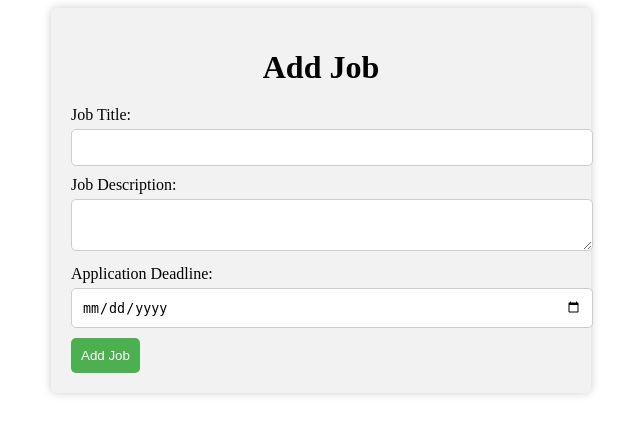
After one commit to vedant-beep/PHP-Project, a PHP site: page /dsdo.php in a window 1280 px wide. The commit adds this page. Shown: the top 435 px of the page, without its empty margins (319-959 px from the left). Run offline with PHP 8.4, Linux system fonts and the light colour scheme.

Commit message:
added dsdo

```diff
--- a/apply.php
+++ b/apply.php
@@ -4,7 +4,7 @@
 <head>
     <meta charset="utf-8">
     <meta name="viewport" content="width=device-width, initial-scale=1">
-    <title>CRUD-login</title>
+    <title>Job Apply</title>
     <link href="https://cdn.jsdelivr.net/npm/bootstrap@5.3.0-alpha1/dist/css/bootstrap.min.css" rel="stylesheet" integrity="sha384-GLhlTQ8iRABdZLl6O3oVMWSktQOp6b7In1Zl3/Jr59b6EGGoI1aFkw7cmDA6j6gD" crossorigin="anonymous">
     <link rel="stylesheet" href="./apply.css">
     <link rel="stylesheet" href="./style.css">
--- /dev/null
+++ b/dsdo.css
@@ -0,0 +1,42 @@
+.container {
+	max-width: 500px;
+	margin: 0 auto;
+	padding: 20px;
+	background-color: #f2f2f2;
+	border-radius: 5px;
+	box-shadow: 0 0 10px rgba(0, 0, 0, 0.2);
+}
+
+h1 {
+	text-align: center;
+	margin-bottom: 20px;
+}
+
+label {
+	display: block;
+	margin-bottom: 5px;
+}
+
+input[type="text"], textarea, input[type="date"] {
+	width: 100%;
+	padding: 10px;
+	border: 1px solid #ccc;
+	border-radius: 5px;
+	margin-bottom: 10px;
+}
+
+input[type="submit"] {
+	background-color: #4CAF50;
+	color: white;
+	padding: 10px;
+	border: none;
+	border-radius: 5px;
+	cursor: pointer;
+}
+
+input[type="submit"]:hover {
+	background-color: #3e8e41;
+}
+.success{
+	color: green;
+}
--- /dev/null
+++ b/dsdo.php
@@ -0,0 +1,30 @@
+<!DOCTYPE html>
+<html>
+<head>
+	<title>Add Job</title>
+	<link rel="stylesheet" type="text/css" href="./dsdo.css">
+</head>
+<body>
+	<div class="container">
+		<?php
+			if(isset($_GET['success'])){
+				echo '<div class="success">Successfully added job</div>';
+			}
+		?>
+
+		<h1>Add Job</h1>
+		<form action="add_job.php" method="post">
+			<label for="job_title">Job Title:</label>
+			<input type="text" id="job_title" name="job_title" required>
+
+			<label for="job_description">Job Description:</label>
+			<textarea id="job_description" name="job_description" required></textarea>
+
+			<label for="application_deadline">Application Deadline:</label>
+			<input type="date" id="application_deadline" name="application_deadline" required>
+
+			<input type="submit" value="Add Job" name="submit">
+		</form>
+	</div>
+</body>
+</html>
```
Also changed, not shown: _dbconnect.php (added, +11 -0 lines), add_job.php (added, +23 -0 lines).
